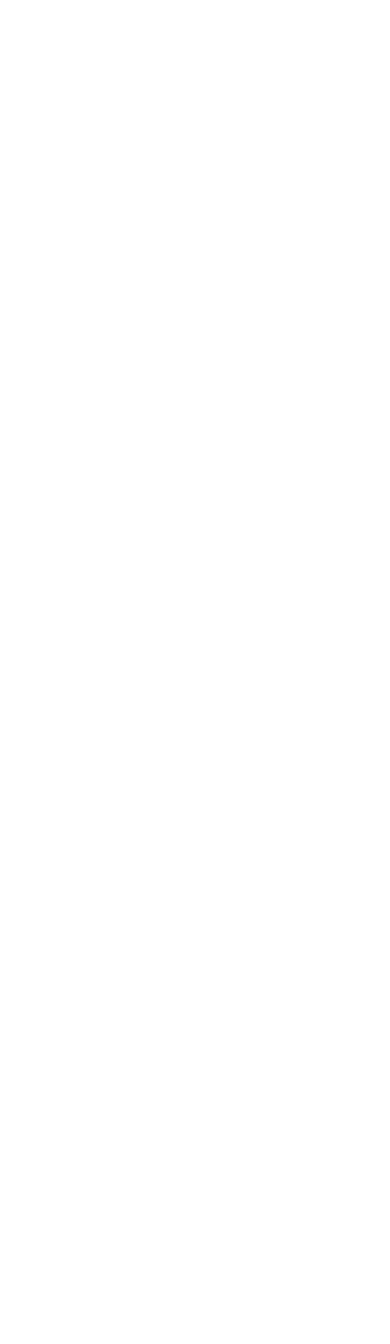
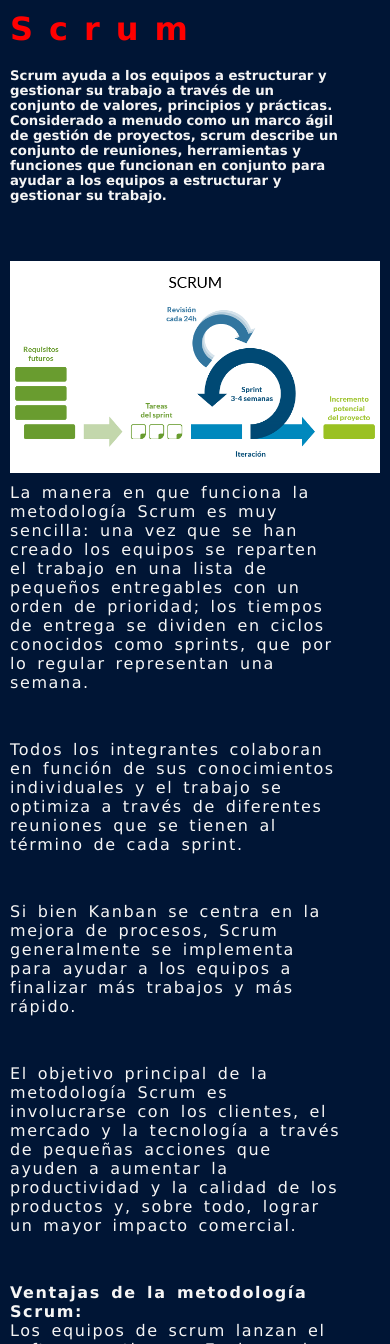
Before and after one commit to CristianGracia-aktios/metodologias-agiles, a plain HTML site: page htdocs/scrum.html in a window 390 px wide. Shown: the top 1344 px of the page. Before the commit the page ends 844 px from the top, so only its background shows below. Drawn offline with Linux system fonts and the light colour scheme.

Commit message:
Metodologias ágiles

```diff
--- a/htdocs/scrum.html
+++ b/htdocs/scrum.html
@@ -0,0 +1,47 @@
+<!DOCTYPE html>
+<html lang="en">
+<head>
+    <meta charset="UTF-8">
+    <meta name="viewport" content="width=device-width, initial-scale=1.0">
+    <link rel="stylesheet" href="../src/stylesMetodologia.css">
+    <title>Scrum</title>
+</head>
+<body>
+    <header>
+        <h1>Scrum</h1>
+    </header>
+    <div id="sub-header">
+        <h5>Scrum ayuda a los equipos a estructurar y gestionar su trabajo a través de un conjunto de valores, principios y prácticas.  Considerado a menudo como un marco ágil de gestión de proyectos, scrum
+            describe un conjunto de reuniones, herramientas y funciones que funcionan en conjunto para ayudar a los equipos a estructurar y gestionar su trabajo.</h5>
+    </div>
+
+    <div class="texto">
+        <img src="../src/imgs/metodologiaScrum.png" alt=""><p> La manera en que funciona la metodología Scrum es muy sencilla: una vez que se han creado los equipos se
+            reparten el trabajo en una lista de pequeños entregables con un orden de prioridad; los tiempos de entrega se dividen en ciclos conocidos como sprints,
+            que por lo regular representan una semana. </p>
+            <p> Todos los integrantes colaboran en función de sus conocimientos individuales y el trabajo se optimiza a través de diferentes reuniones que se tienen al término de cada sprint. </p>
+
+            <p>Si bien Kanban se centra en la mejora de procesos, Scrum generalmente se implementa para ayudar a los equipos a finalizar más trabajos y más rápido.</p>
+
+            <p>El objetivo principal de la metodología Scrum es involucrarse con los clientes, el mercado y la tecnología a través de pequeñas acciones que ayuden a aumentar la productividad y la calidad
+                de los productos y, sobre todo, lograr un mayor impacto comercial. </p>
+
+            <p><b>Ventajas de la metodología Scrum:</b><br>
+                Los equipos de scrum lanzan el software a tiempo. En lugar de poner al día a la empresa sobre tu progreso, puedes mostrárselo. Cuando lanzas el software,
+                 los clientes comienzan a usarlo. Más datos de uso de los clientes ayudan a fundamentar tu dirección e impulsan el crecimiento. Los equipos de scrum
+                 también suelen estar más sanos, con menos agotamiento y pérdida de clientes que otros. Esto se debe a que las prácticas de scrum, como la planificación
+                 de los sprints y las retrospectivas de los sprints, se centran en preparar a los compañeros de equipo para el éxito.
+            </p>
+
+            <p><b>Desventajas de la metodología Scrum:</b><br>
+                El scrum es un enfoque "a por todas". El éxito se debe a la incorporación de nuevos roles, como un experto en scrum, y a la reestructuración de los
+                horarios de todos en torno a un ritmo de reuniones establecido. Muchos equipos no tienen recursos para contratar nuevos compañeros de equipo ni tiempo
+                 para nuevas reuniones. Cuando los equipos no van "a por todas", a menudo no logran aprovechar los beneficios del scrum. Además, no todos los equipos
+                 pueden trabajar a un ritmo tan acelerado. Cuando la calidad se ve afectada como resultado, muchos equipos hacen que sus sprints sean cada vez más
+                 largos. Con el tiempo, volverán a la metodología en cascada.
+            </p>
+    </div>
+
+
+</body>
+</html>
--- a/src/style.css
+++ b/src/style.css
@@ -51,6 +51,9 @@ td{
 .metodologia{
     margin: 1em;
 }
+.metodologia:hover{
+    transform: translateY(-5px);
+}
 .metodologia > a{
     display: block;
     text-align: center;
--- a/src/stylesMetodologia.css
+++ b/src/stylesMetodologia.css
@@ -5,11 +5,42 @@
     font-family: Verdana, Geneva, Tahoma, sans-serif;
     color: whitesmoke;
 }
-a{
-    text-decoration: none;
+
+h1,h2,h3{
+    padding: 10px;
+    letter-spacing: 0.5em;
+    color: red;
 }
-
 /* B O D Y */
 body{
     background-color: rgb(0, 21, 53);
 }
+#sub-header{
+    max-width: 60%;
+}
+#sub-header > h5{
+    padding: 10px;
+}
+
+.texto > p {
+    letter-spacing: 0.1em;
+    word-spacing: 0.2em;
+    margin: 3em 3em 3em 0;
+    padding-left: 10px;
+}
+
+.texto > img{
+    float: left;
+    width: 40%;
+    padding: 0px 10px 10px 10px;
+}
+
+@media screen and (max-width: 1000px) {
+    .texto > img{
+        width: 100%;
+        padding: 0px 10px 10px 10px;
+    }
+    #sub-header{
+        max-width: 90%;
+    }
+}
```
Also changed, not shown: htdocs/kanban.html (+29 -1 lines), htdocs/xp.html (+50 -0 lines), index.html (+4 -4 lines), src/imgs/metodologiaScrum.png (added), src/imgs/programacionextrema.jpg (added), src/imgs/tableroKanban.png (added).
